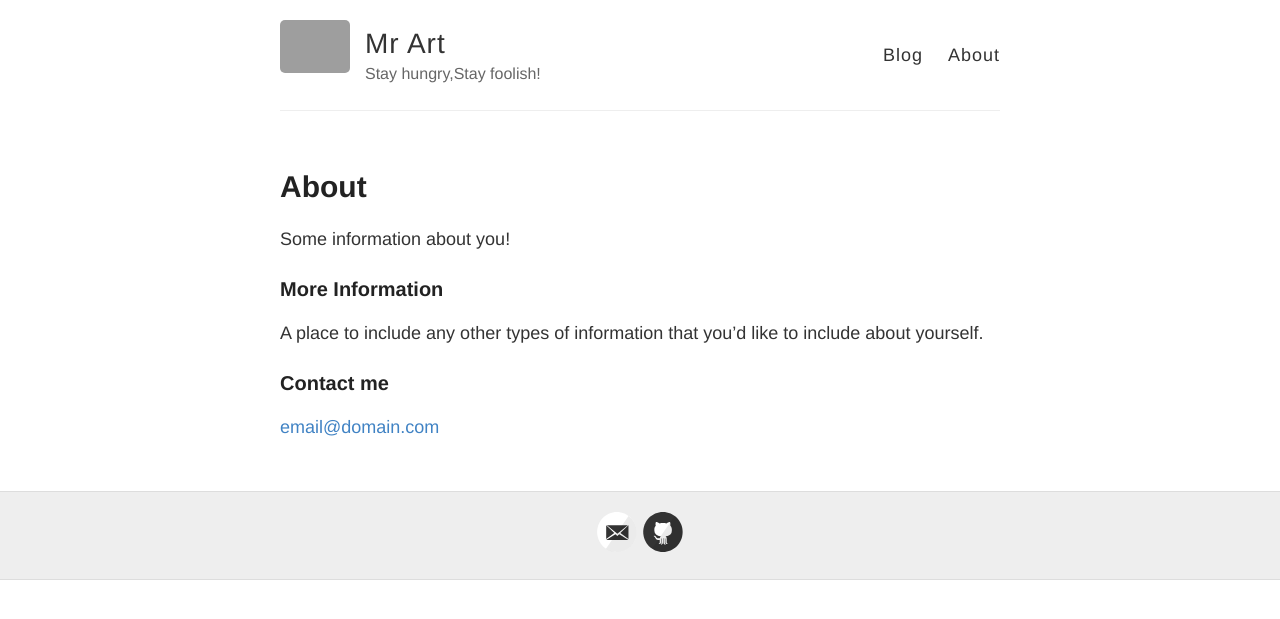
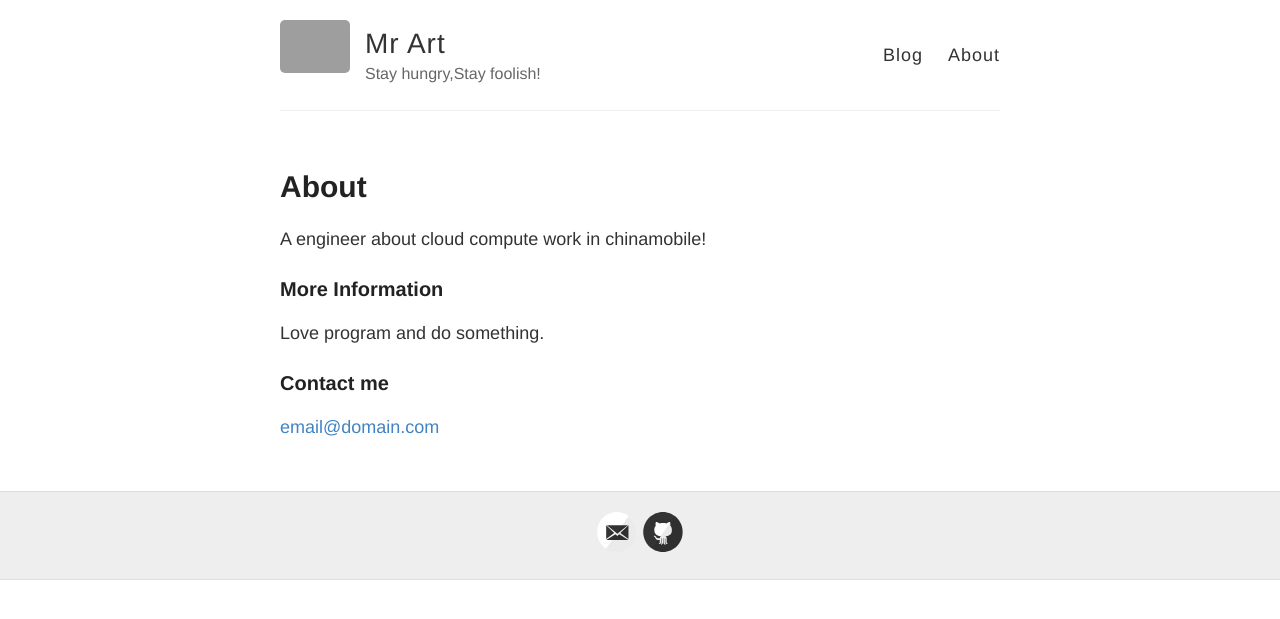
Before and after one commit to Mrart/Mrart.github.io, a Jekyll site: the page built from about.md, in a window 1280 px wide. Shown: the top 619 px of the page. Built offline with Jekyll 4.4.1, drawn with Linux system fonts in a browser that asks for light colours; Markdown is read by kramdown in place of the engine named in the settings; grey boxes are pictures that could not be loaded.

Commit message:
Update about.md

```diff
--- a/about.md
+++ b/about.md
@@ -4,12 +4,12 @@ title: About
 permalink: /about/
 ---
 
-Some information about you!
+A engineer about cloud compute work in chinamobile!
 
 ### More Information
 
-A place to include any other types of information that you'd like to include about yourself.
+Love program and do something.
 
 ### Contact me
 
-[email@domain.com](mailto:email@domain.com)
+[email@domain.com](mailto:ouyangwulin@cmss.chinamobile.com)
```
